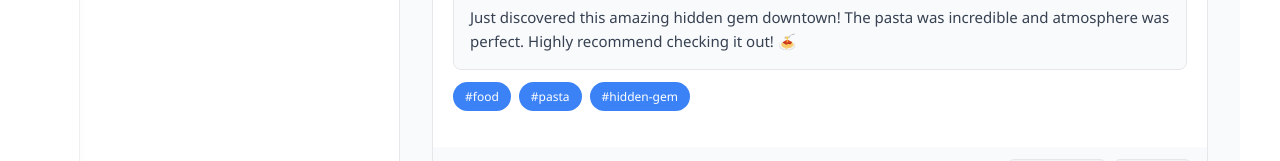
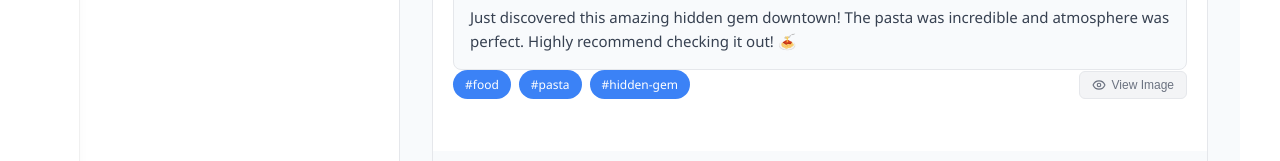
Before and after one commit to Sinxn-coder/chai-in, a React (Vite) app: page / in a window 1280 px wide. Both pictures are taken after a click on the item 39 px from the left and 354 px from the top of the page. Shown: the part 555-716 px from the top of the page. Built offline with nearby package versions, Linux system fonts and the light colour scheme.

Commit message:
Add View Image button under tags section

```diff
--- a/src/CommunityPage.css
+++ b/src/CommunityPage.css
@@ -545,7 +545,28 @@
   display: flex;
   flex-wrap: wrap;
   gap: 8px;
-  margin-top: 12px;
+  margin-bottom: 16px;
+  align-items: center;
+}
+
+.view-image-btn {
+  background: #3b82f6;
+  border: none;
+  color: white;
+  padding: 6px 12px;
+  border-radius: 6px;
+  cursor: pointer;
+  transition: all 0.2s ease;
+  display: flex;
+  align-items: center;
+  gap: 6px;
+  font-size: 12px;
+  font-weight: 500;
+  margin-left: auto;
+}
+
+.view-image-btn:hover {
+  background: #2563eb;
 }
 
 .admin-tag {
@@ -690,30 +711,6 @@
 
 .image-nav-btn:hover {
   background: rgba(0, 0, 0.9);
-}
-
-.slider-dots {
-  display: flex;
-  justify-content: center;
-  align-items: center;
-  gap: 8px;
-  margin-top: 12px;
-}
-
-.dot {
-  width: 12px;
-  height: 12px;
-  border-radius: 50%;
-  border: 2px solid #e5e7eb;
-  background: white;
-  cursor: pointer;
-  transition: all 0.3s ease;
-}
-
-.dot.active {
-  background: #3b82f6;
-  border-color: #3b82f6;
-  transform: scale(1.2);
 }
 
 .admin-post-analytics {
--- a/src/CommunityPage.jsx
+++ b/src/CommunityPage.jsx
@@ -291,6 +291,10 @@ export default function CommunityPage() {
                           {post.tags.map((tag, index) => (
                             <span key={index} className="admin-tag">#{tag}</span>
                           ))}
+                          <button className="admin-btn-small view-image-btn">
+                            <Eye size={14} />
+                            View Image
+                          </button>
                         </div>
                       )}
                     </div>
@@ -356,23 +360,6 @@ export default function CommunityPage() {
                               >
                                 <ChevronRight size={16} />
                               </button>
-                            </div>
-                            <div className="slider-dots">
-                              {post.images.map((_, index) => (
-                                <div
-                                  key={index}
-                                  className={`dot ${index === post.currentImageIndex ? 'active' : ''}`}
-                                  onClick={() => {
-                                    setPosts(prevPosts =>
-                                      prevPosts.map(p =>
-                                        p.id === post.id
-                                          ? { ...p, currentImageIndex: index }
-                                          : p
-                                      )
-                                    );
-                                  }}
-                                />
-                              ))}
                             </div>
                           </div>
                         </div>
```
